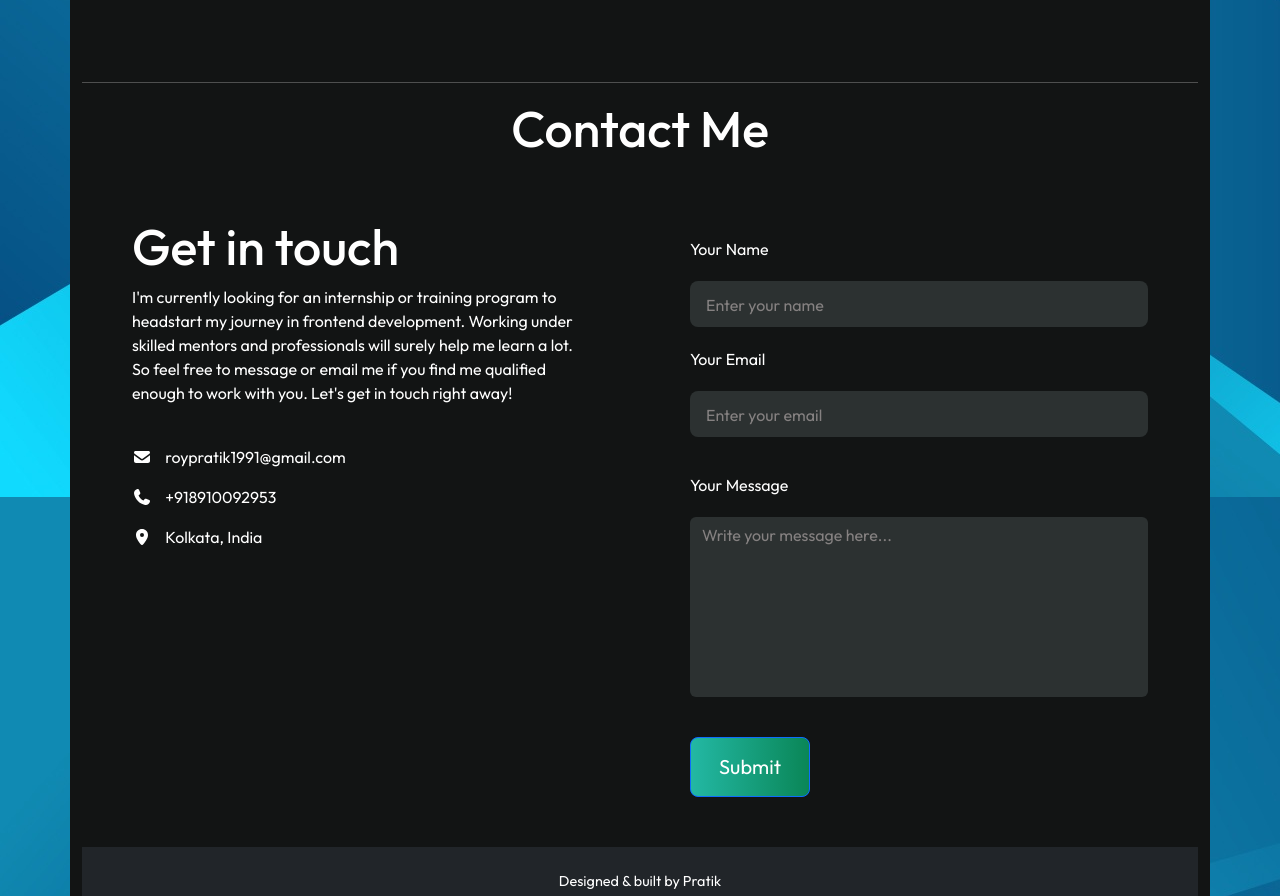
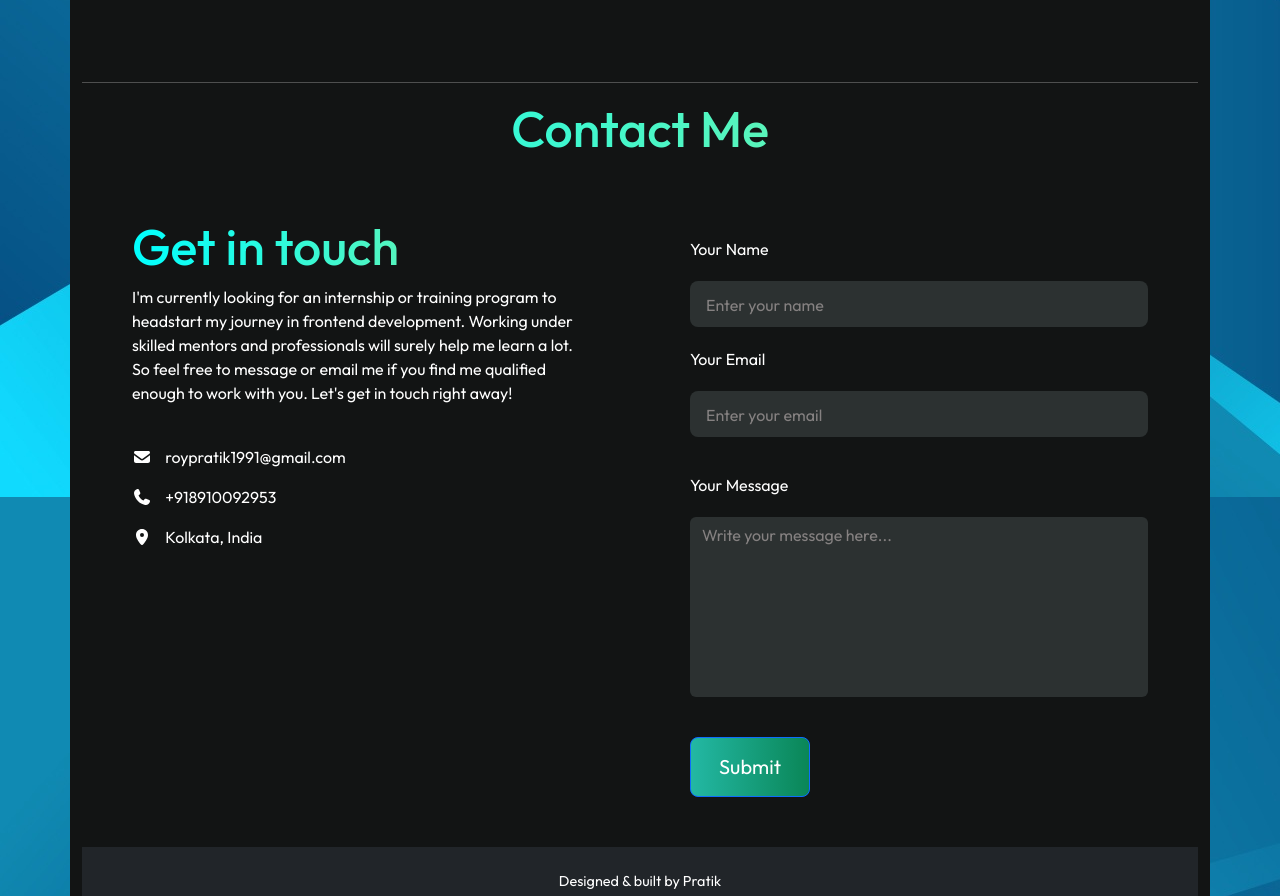
Before and after one commit to pratikroxx91/portfolio, a React (Vite) app: page / in a window 1280 px wide. Shown: the part 3167-4063 px from the top of the page. Built offline with nearby package versions, Linux system fonts and the light colour scheme.

Commit message:
edited Contact heading style

```diff
--- a/src/components/Contact/Contact.css
+++ b/src/components/Contact/Contact.css
@@ -1,3 +1,10 @@
+#contact h1 {
+    font-size: 50px;
+    background: linear-gradient(to right, aqua, lightgreen);
+    background-clip: text;
+    -webkit-text-fill-color: transparent;
+}
+
 .details {
     margin: 40px;
     padding: 10px;
```
